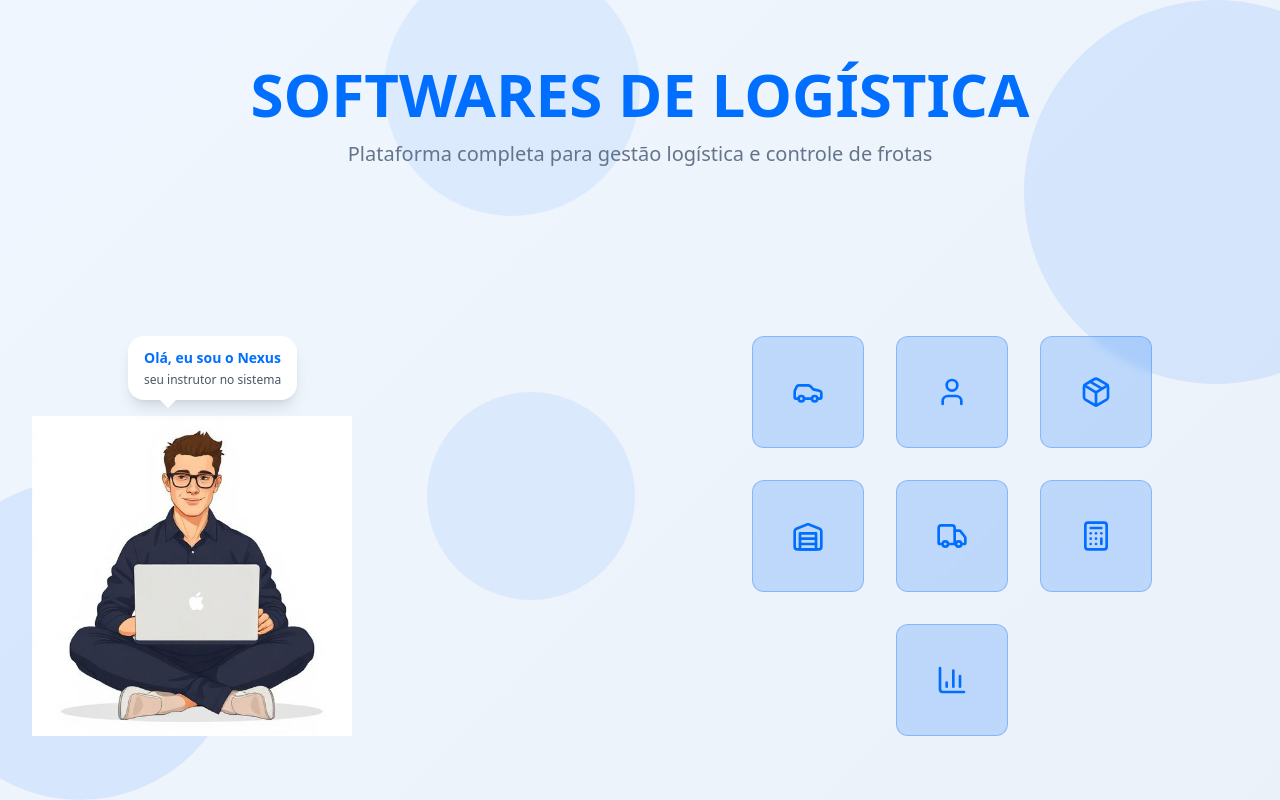
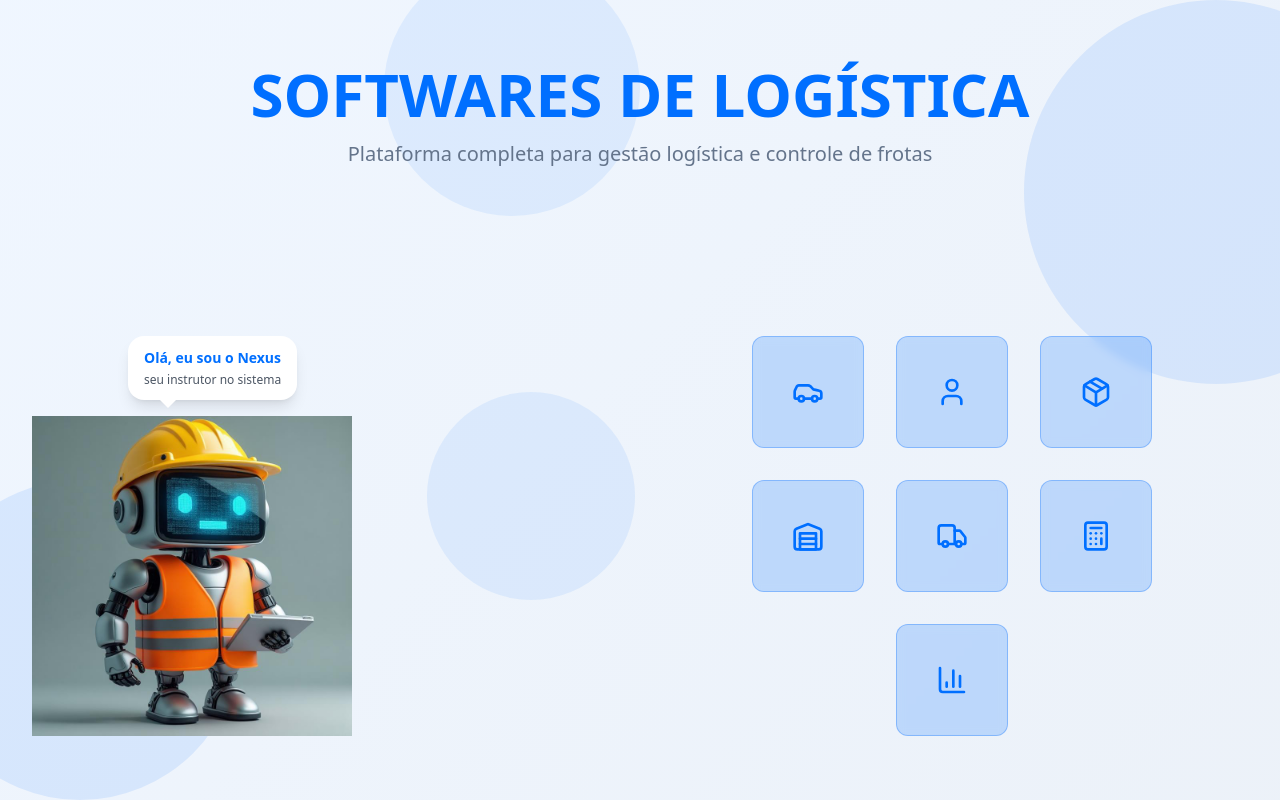
Before and after one commit to ConradRic/logi-cards-hub, a React (Vite) app: page / in a window 1280 px wide. Built offline with nearby package versions, Linux system fonts and the light colour scheme.

Commit message:
Replace character with robot
Replace the current character illustration with a robot wearing a safety vest and helmet, holding a notepad. The robot's face should be a digital monitor with pixelated eyes and mouth.

```diff
--- a/src/pages/Dashboard.tsx
+++ b/src/pages/Dashboard.tsx
@@ -10,7 +10,7 @@ import {
 } from "lucide-react";
 import { useState } from "react";
 import { OrganicCard } from "@/components/OrganicCard";
-import personWorking from "@/assets/person-working.png";
+import logisticsRobot from "@/assets/logistics-robot.png";
 
 const Dashboard = () => {
   const [speechBubble, setSpeechBubble] = useState<{
@@ -158,8 +158,8 @@ const Dashboard = () => {
       {/* Person Illustration */}
       <div className="absolute bottom-16 left-8 z-20">
         <img
-          src={personWorking}
-          alt="Professional working on logistics software"
+          src={logisticsRobot}
+          alt="Nexus - Logistics Robot Assistant with safety equipment"
           className="w-80 h-80 object-contain"
         />
 
```
Also changed, not shown: src/assets/logistics-robot.png (added).
